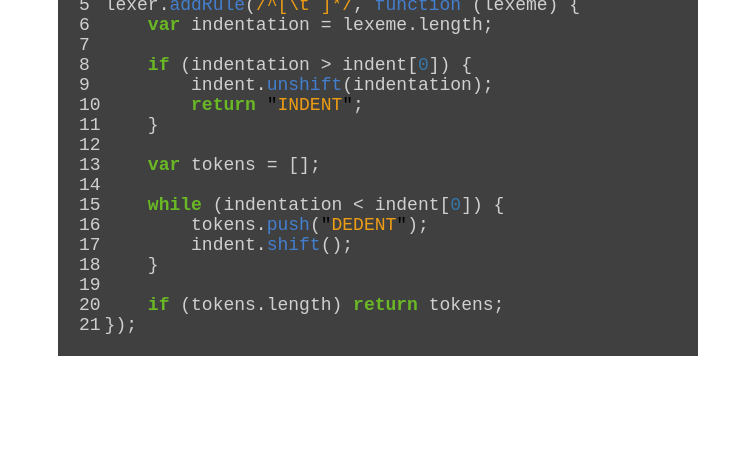
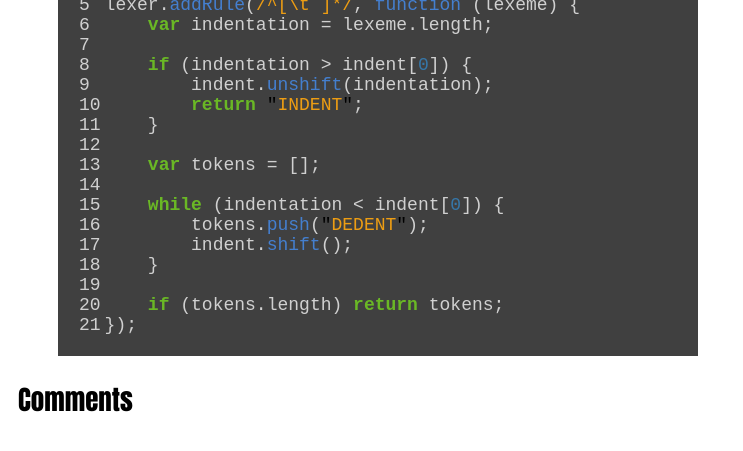
Before and after one commit to aaditmshah/aaditmshah.github.io, a Jekyll site: the page built from _posts/2013-05-16-helloworld.md, in a window 1280 px wide, cut to the strip 397-848 px from the top of the page. Shown: the whole strip, without its empty margins (0-743 px from the left). Built offline with Jekyll 4.4.1, drawn with Linux system fonts in a browser that asks for light colours; comment, search, counter and statistics services are not loaded.

```diff
--- a/_includes/hgroup.html
+++ b/_includes/hgroup.html
@@ -1,4 +1,4 @@
 <hgroup>
-                <h1><a href="{{ page.url }}" data-disqus-identifier="{{ page.id }}">{{ page.title }}</a></h1>
+                <h1><a href="{{ page.url }}#disqus-thread" data-disqus-identifier="{{ page.id }}">{{ page.title }}</a></h1>
                 <h5>Published: {{ page.date | date_to_long_string }}</h5>
             </hgroup>
--- a/_layouts/post.html
+++ b/_layouts/post.html
@@ -6,6 +6,7 @@
         <article>
             {% include hgroup.html %}
             {{ content }}
+            <h2>Comments</h2>
             {% include disqus.html %}
         </article>
     </body>
```
